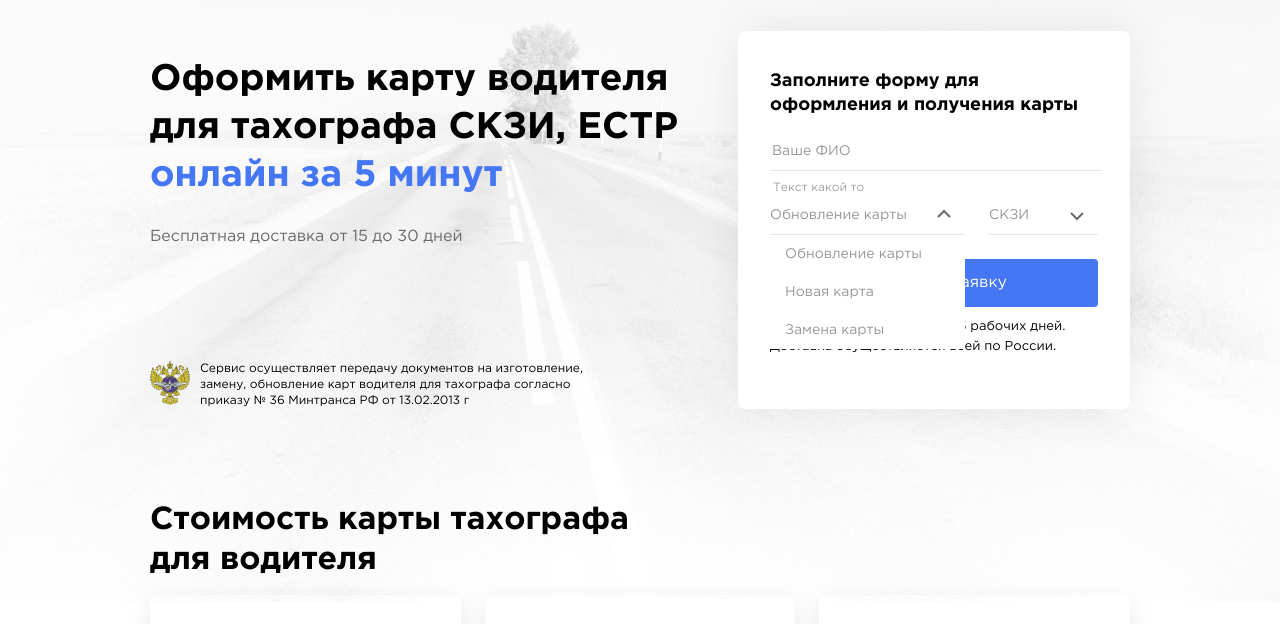
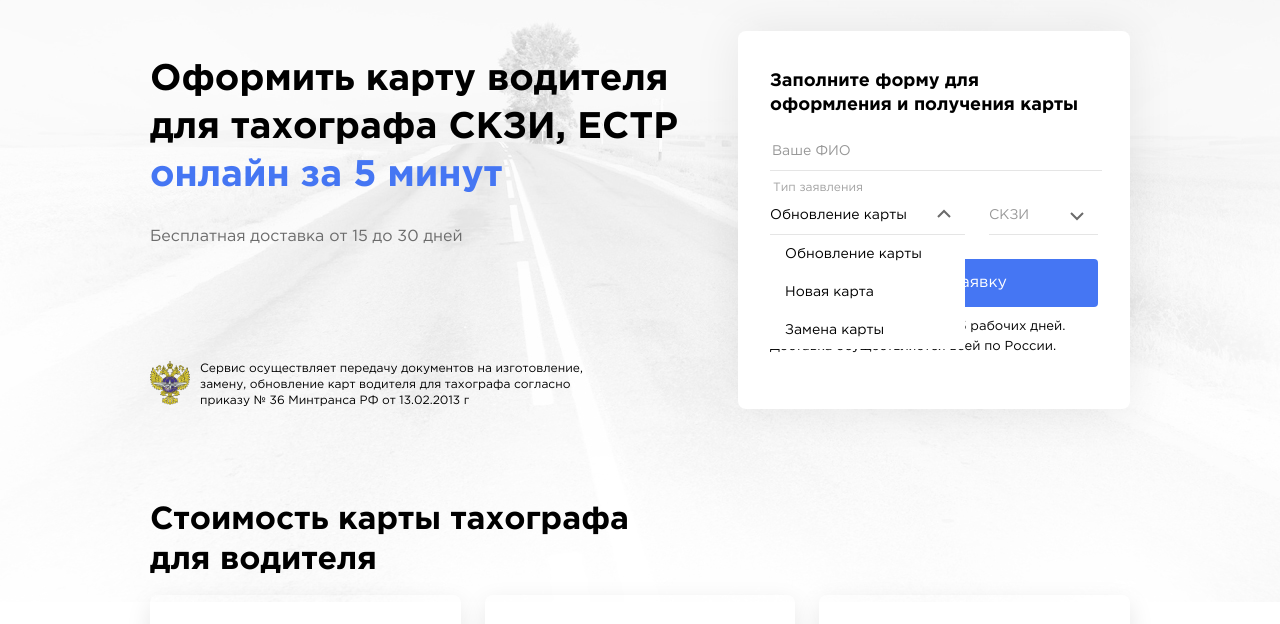
Before and after one commit to kashmir1/skzi, a website: page source/index.html in a window 1280 px wide. Both pictures are taken after a click on the element "Обновление карты". Shown: the part 110-734 px from the top of the page. Drawn offline with Linux system fonts and the light colour scheme; files whose address does not match are found by name.

Commit message:
дорабатывает выпадающий список

```diff
--- a/source/index.html
+++ b/source/index.html
@@ -78,7 +78,7 @@
                 <option value="2">Новая карта</option>
                 <option value="3">Замена карты</option>
               </select>
-              <span class="form__span-select">Текст какой то</span>
+              <span class="form__span-select">Тип заявления</span>
             </div>
             <div class="custom-select form__select-card-type">
               <select>
@@ -87,7 +87,7 @@
                 <option value="2">ЕСТР</option>
                 <option value="3">без СКЗИ</option>
               </select>
-              <span class="form__span-select">Текст какой то</span>
+              <span class="form__span-select">Тип карты</span>
             </div>
           </div>
           <a class="form__button" href="">Оформить заявку</a>
--- a/source/js/faq.js
+++ b/source/js/faq.js
@@ -19,20 +19,16 @@ questions.forEach(function(el) {
   };
 });
 
-let page = document.querySelectorAll('.form__span-select');
+let selectSpan = document.querySelectorAll('.form__span-select');
 let themeButton = document.querySelectorAll('.select-selected');
 
 for (let i = 0; i < themeButton.length; i++) {
   themeButton[i].addEventListener('click', function (evt) {
     evt.preventDefault();
-    page[i].classList.toggle('form__span-select2');
+    selectSpan[i].classList.toggle('form__span-select2');
   })
 }
 
-// themeButton.onclick = function(evt) {
-//   evt.preventDefault();
-//   page.classList.toggle('form__span-select2');
-// };
 
 
 
--- a/source/sass/blocks/form.scss
+++ b/source/sass/blocks/form.scss
@@ -149,8 +149,13 @@
 }
 
 /* style the items (options), including the selected item: */
+
+.select-selected:not(.select-arrow-active) {
+  color: #979797;
+}
+
 .select-items div,.select-selected {
-  color: #979797;
+  color: #000000;
   padding-top: 11px;
   padding-bottom: 11px;
   border-color: transparent transparent rgba(0, 0, 0, 0.1) transparent;
```
Also changed, not shown: source/css/style.css, 1 other file.
